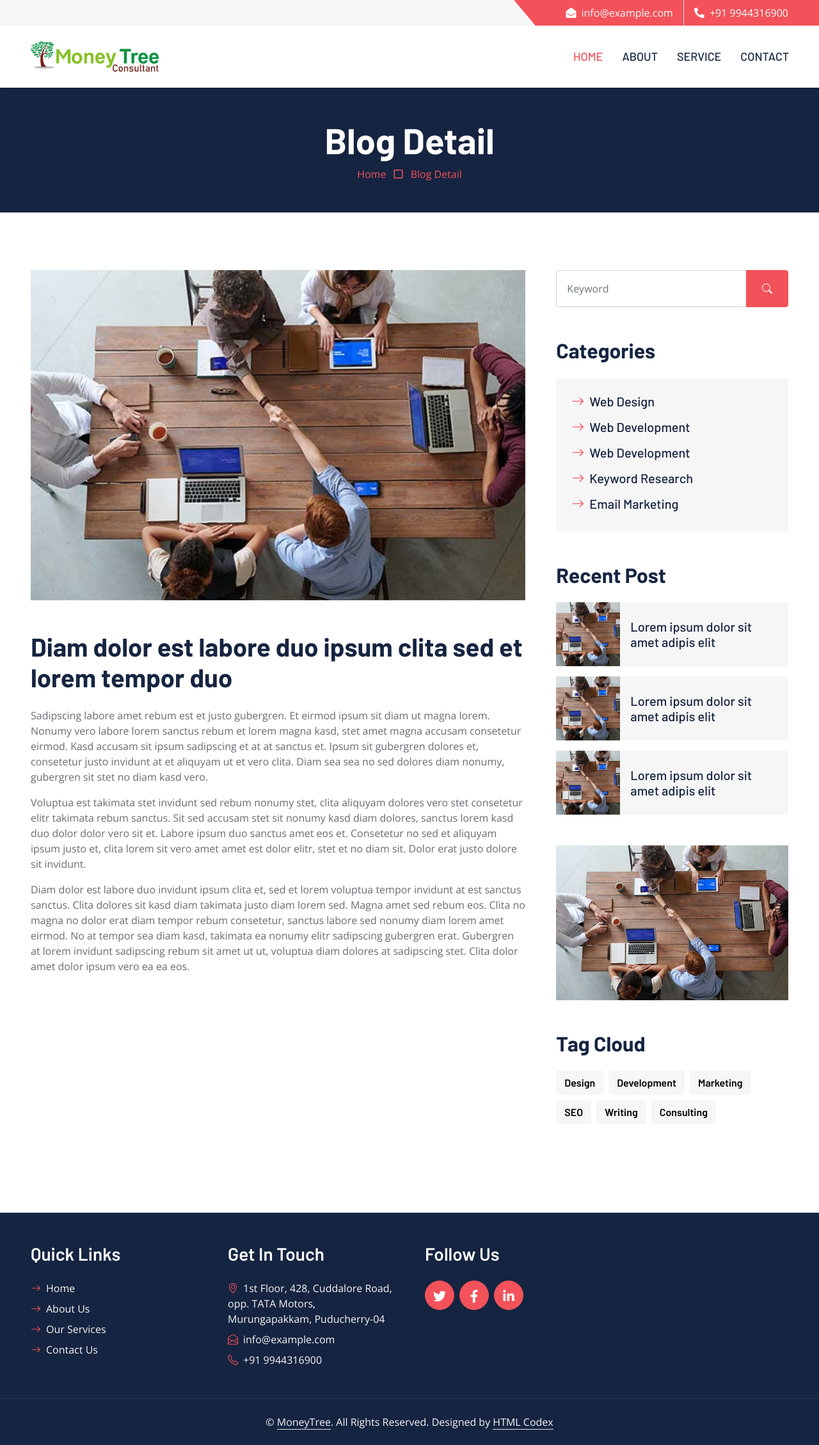
After one commit to vimal-11/MoneyTree, a Django app: page /detail/ in a window 1280 px wide. The commit adds this page. Shown: the whole page at 64% size. Run offline with Django 4.2, Linux system fonts and the light colour scheme; some libraries are stand-ins or nearby versions.

Commit message:
detail page view

```diff
--- /dev/null
+++ b/home/templates/detail.html
@@ -0,0 +1,170 @@
+{% extends "base.html" %}
+{% load static %}
+
+{% block content %}
+
+    <!-- Page Header Start -->
+    <div class="container-fluid bg-dark p-5">
+        <div class="row">
+            <div class="col-12 text-center">
+                <h1 class="display-4 text-white">Blog Detail</h1>
+                <a href="">Home</a>
+                <i class="far fa-square text-primary px-2"></i>
+                <a href="">Blog Detail</a>
+            </div>
+        </div>
+    </div>
+    <!-- Page Header End -->
+
+
+    <!-- Blog Start -->
+    <div class="container-fluid py-6 px-5">
+        <div class="row g-5">
+            <div class="col-lg-8">
+                <!-- Blog Detail Start -->
+                <div class="mb-5">
+                    <img class="img-fluid w-100 mb-5" src="{% static 'home/img/blog-1.jpg' %}" alt="">
+                    <h1 class="mb-4">Diam dolor est labore duo ipsum clita sed et lorem tempor duo</h1>
+                    <p>Sadipscing labore amet rebum est et justo gubergren. Et eirmod ipsum sit diam ut
+                        magna lorem. Nonumy vero labore lorem sanctus rebum et lorem magna kasd, stet
+                        amet magna accusam consetetur eirmod. Kasd accusam sit ipsum sadipscing et at at
+                        sanctus et. Ipsum sit gubergren dolores et, consetetur justo invidunt at et
+                        aliquyam ut et vero clita. Diam sea sea no sed dolores diam nonumy, gubergren
+                        sit stet no diam kasd vero.</p>
+                    <p>Voluptua est takimata stet invidunt sed rebum nonumy stet, clita aliquyam dolores
+                        vero stet consetetur elitr takimata rebum sanctus. Sit sed accusam stet sit
+                        nonumy kasd diam dolores, sanctus lorem kasd duo dolor dolor vero sit et. Labore
+                        ipsum duo sanctus amet eos et. Consetetur no sed et aliquyam ipsum justo et,
+                        clita lorem sit vero amet amet est dolor elitr, stet et no diam sit. Dolor erat
+                        justo dolore sit invidunt.</p>
+                    <p>Diam dolor est labore duo invidunt ipsum clita et, sed et lorem voluptua tempor
+                        invidunt at est sanctus sanctus. Clita dolores sit kasd diam takimata justo diam
+                        lorem sed. Magna amet sed rebum eos. Clita no magna no dolor erat diam tempor
+                        rebum consetetur, sanctus labore sed nonumy diam lorem amet eirmod. No at tempor
+                        sea diam kasd, takimata ea nonumy elitr sadipscing gubergren erat. Gubergren at
+                        lorem invidunt sadipscing rebum sit amet ut ut, voluptua diam dolores at
+                        sadipscing stet. Clita dolor amet dolor ipsum vero ea ea eos.</p>
+                </div>
+                <!-- Blog Detail End -->
+
+                <!-- Comment List Start -->
+                <!-- <div class="mb-5">
+                    <h2 class="mb-4">2 Comments</h2>
+                    <div class="d-flex mb-4">
+                        <img src="{% static 'home/img/user.jpg' %}" class="img-fluid rounded-circle" style="width: 45px; height: 45px;">
+                        <div class="ps-3">
+                            <h6><a href="">John Doe</a> <small><i>01 Jan 2045</i></small></h6>
+                            <p>Diam amet duo labore stet elitr invidunt ea clita ipsum voluptua, tempor labore
+                                accusam ipsum et no at. Kasd diam tempor rebum magna dolores sed eirmod</p>
+                            <button class="btn btn-sm btn-light">Reply</button>
+                        </div>
+                    </div>
+                    <div class="d-flex ms-5 mb-4">
+                        <img src="{% static 'home/img/user.jpg' %}" class="img-fluid rounded-circle" style="width: 45px; height: 45px;">
+                        <div class="ps-3">
+                            <h6><a href="">John Doe</a> <small><i>01 Jan 2045</i></small></h6>
+                            <p>Diam amet duo labore stet elitr invidunt ea clita ipsum voluptua, tempor labore
+                                accusam ipsum et no at. Kasd diam tempor rebum magna dolores sed eirmod</p>
+                            <button class="btn btn-sm btn-light">Reply</button>
+                        </div>
+                    </div>
+                </div> -->
+                <!-- Comment List End -->
+
+                <!-- Comment Form Start -->
+                <!-- <div class="bg-secondary p-5">
+                    <h2 class="mb-4">Leave a comment</h2>
+                    <form>
+                        <div class="row g-3">
+                            <div class="col-12 col-sm-6">
+                                <input type="text" class="form-control bg-white border-0" placeholder="Your Name" style="height: 55px;">
+                            </div>
+                            <div class="col-12 col-sm-6">
+                                <input type="email" class="form-control bg-white border-0" placeholder="Your Email" style="height: 55px;">
+                            </div>
+                            <div class="col-12">
+                                <input type="text" class="form-control bg-white border-0" placeholder="Website" style="height: 55px;">
+                            </div>
+                            <div class="col-12">
+                                <textarea class="form-control bg-white border-0" rows="5" placeholder="Comment"></textarea>
+                            </div>
+                            <div class="col-12">
+                                <button class="btn btn-primary w-100 py-3" type="submit">Leave Your Comment</button>
+                            </div>
+                        </div>
+                    </form>
+                </div> -->
+                <!-- Comment Form End -->
+            </div>
+
+            <!-- Sidebar Start -->
+            <div class="col-lg-4">
+                <!-- Search Form Start -->
+                <div class="mb-5">
+                    <div class="input-group">
+                        <input type="text" class="form-control p-3" placeholder="Keyword">
+                        <button class="btn btn-primary px-4"><i class="bi bi-search"></i></button>
+                    </div>
+                </div>
+                <!-- Search Form End -->
+
+                <!-- Category Start -->
+                <div class="mb-5">
+                    <h2 class="mb-4">Categories</h2>
+                    <div class="d-flex flex-column justify-content-start bg-secondary p-4">
+                        <a class="h5 mb-3" href="#"><i class="bi bi-arrow-right text-primary me-2"></i>Web Design</a>
+                        <a class="h5 mb-3" href="#"><i class="bi bi-arrow-right text-primary me-2"></i>Web Development</a>
+                        <a class="h5 mb-3" href="#"><i class="bi bi-arrow-right text-primary me-2"></i>Web Development</a>
+                        <a class="h5 mb-3" href="#"><i class="bi bi-arrow-right text-primary me-2"></i>Keyword Research</a>
+                        <a class="h5" href="#"><i class="bi bi-arrow-right text-primary me-2"></i>Email Marketing</a>
+                    </div>
+                </div>
+                <!-- Category End -->
+
+                <!-- Recent Post Start -->
+                <div class="mb-5">
+                    <h2 class="mb-4">Recent Post</h2>
+                    <div class="d-flex mb-3">
+                        <img class="img-fluid" src="{% static 'home/img/blog-1.jpg' %}" style="width: 100px; height: 100px; object-fit: cover;" alt="">
+                        <a href="" class="h5 d-flex align-items-center bg-secondary px-3 mb-0">Lorem ipsum dolor sit amet adipis elit
+                        </a>
+                    </div>
+                    <div class="d-flex mb-3">
+                        <img class="img-fluid" src="{% static 'home/img/blog-1.jpg' %}" style="width: 100px; height: 100px; object-fit: cover;" alt="">
+                        <a href="" class="h5 d-flex align-items-center bg-secondary px-3 mb-0">Lorem ipsum dolor sit amet adipis elit
+                        </a>
+                    </div>
+                    <div class="d-flex mb-3">
+                        <img class="img-fluid" src="{% static 'home/img/blog-1.jpg' %}" style="width: 100px; height: 100px; object-fit: cover;" alt="">
+                        <a href="" class="h5 d-flex align-items-center bg-secondary px-3 mb-0">Lorem ipsum dolor sit amet adipis elit
+                        </a>
+                    </div>
+                </div>
+                <!-- Recent Post End -->
+
+                <!-- Image Start -->
+                <div class="mb-5">
+                    <img src="{% static 'home/img/blog-1.jpg' %}" alt="" class="img-fluid">
+                </div>
+                <!-- Image End -->
+
+                <!-- Tags Start -->
+                <div class="mb-5">
+                    <h2 class="mb-4">Tag Cloud</h2>
+                    <div class="d-flex flex-wrap m-n1">
+                        <a href="" class="btn btn-secondary m-1">Design</a>
+                        <a href="" class="btn btn-secondary m-1">Development</a>
+                        <a href="" class="btn btn-secondary m-1">Marketing</a>
+                        <a href="" class="btn btn-secondary m-1">SEO</a>
+                        <a href="" class="btn btn-secondary m-1">Writing</a>
+                        <a href="" class="btn btn-secondary m-1">Consulting</a>
+                    </div>
+                </div>
+                <!-- Tags End -->
+            </div>
+            <!-- Sidebar End -->
+        </div>
+    </div>
+    <!-- Blog End -->
+
+{% endblock content %}
--- a/home/urls.py
+++ b/home/urls.py
@@ -6,7 +6,7 @@ urlpatterns = [
     path('', views.home, name='home'),
     path('contact/', views.contact, name='contact'),
     # path('about/', views.about, name='about'),
-    # path('pricing/', views.pricing, name='pricing'),
+    path('detail/', views.detail, name='detail'),
     # path('service/', views.service, name='service'),
     # path('appointment/', views.appointment, name='appointment'),
 ]
--- a/home/views.py
+++ b/home/views.py
@@ -42,3 +42,7 @@ def contact(request):
 
     else:
         return render(request, 'contact.html', {})
+
+
+def detail(request):
+    return render(request, 'detail.html', {})
```
Also changed, not shown: home/templates/home.html (+11 -29 lines).
